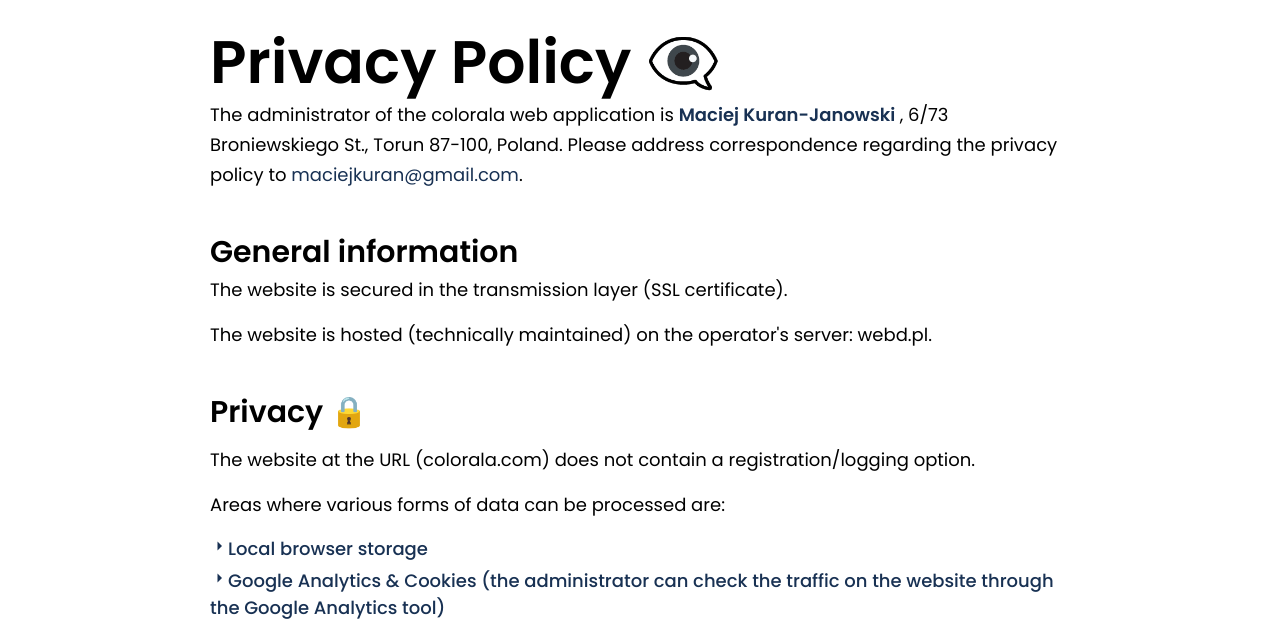
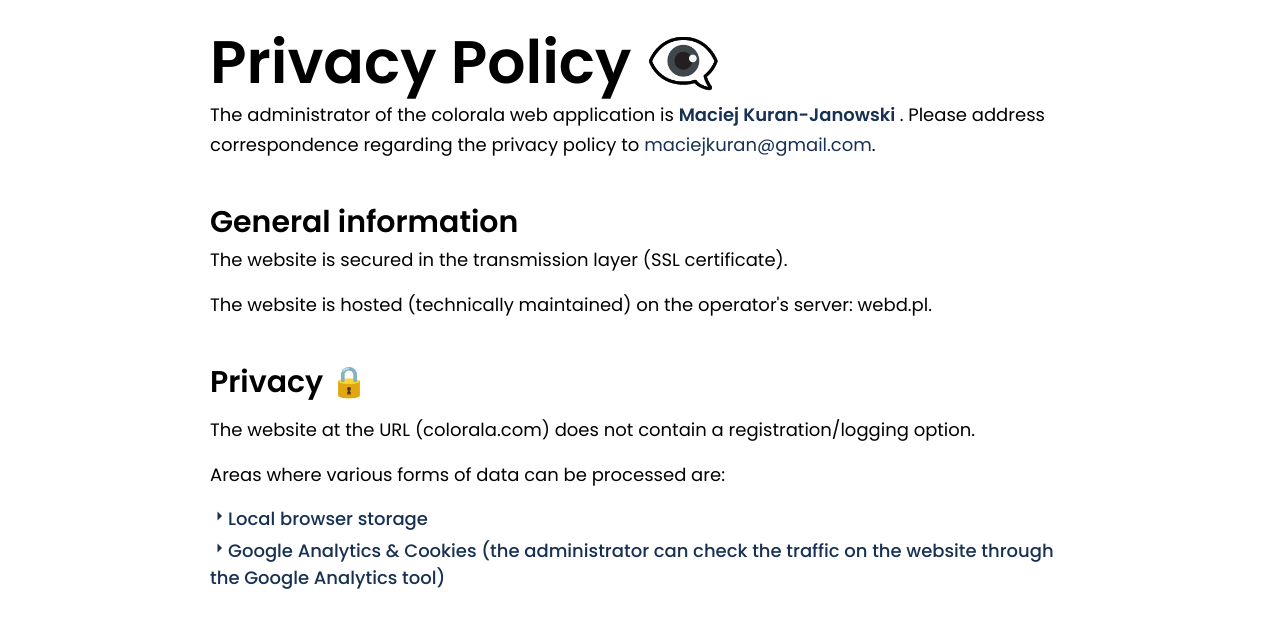
Before and after one commit to maciejkuran/colorala, a website built with Parcel: page privacy-policy.html in a window 1280 px wide. Shown: the part 92-727 px from the top of the page. Built offline with nearby package versions, Linux system fonts and the light colour scheme; a script that the page names is missing.

Commit message:
edited privacy policy

```diff
--- a/privacy-policy.html
+++ b/privacy-policy.html
@@ -75,9 +75,8 @@
         <h1>Privacy Policy 👁‍🗨</h1>
         <p>
           The administrator of the colorala web application is
-          <span class="highlight"> Maciej Kuran-Janowski </span>, 6/73
-          Broniewskiego St., Torun 87-100, Poland. Please address correspondence
-          regarding the privacy policy to
+          <span class="highlight"> Maciej Kuran-Janowski </span>. Please address
+          correspondence regarding the privacy policy to
           <a href="mailto:maciejkuran@gmail.com">maciejkuran@gmail.com</a>.
         </p>
       </header>
```
